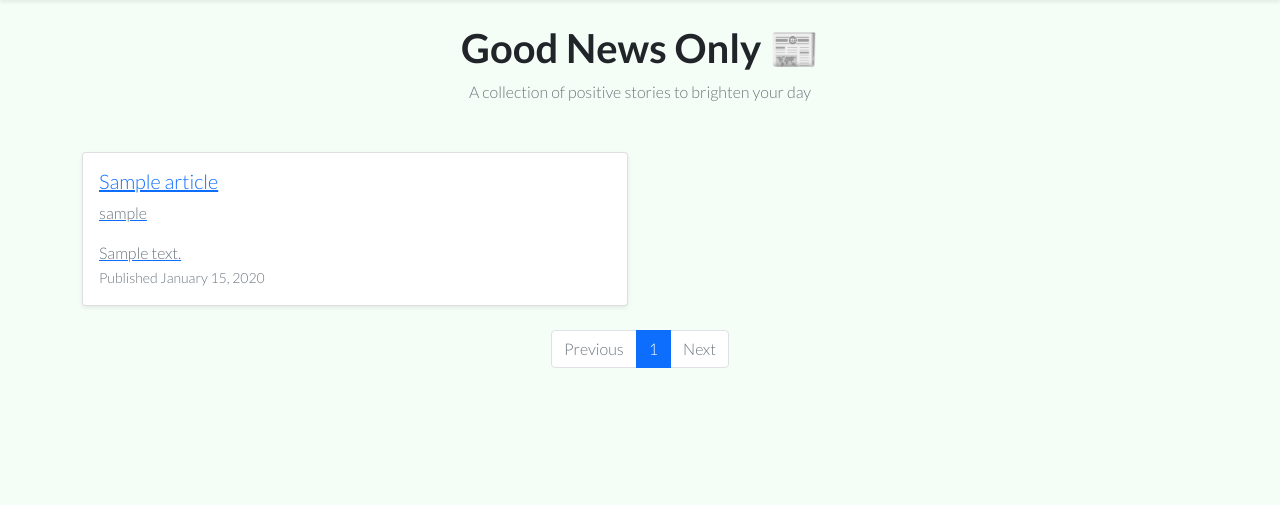
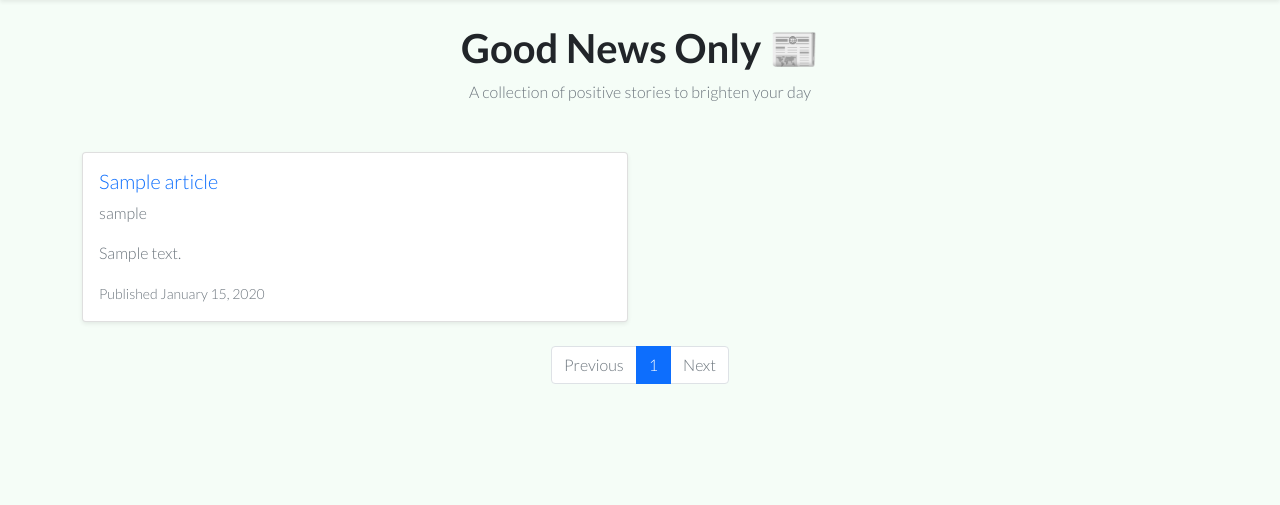
Before and after one commit to LeilsEloise/good_newspaper, a Django app: page /newstories/ in a window 1280 px wide. Shown: the part 60-565 px from the top of the page. Run offline with Django 4.2, Linux system fonts and the light colour scheme; tables that the repository leaves empty hold one stand-in row (values such as "Sample post").

Commit message:
updated index.html as articles were still not linking - ChatGPT recommended fix which was implemented

```diff
--- a/newstories/templates/newstories/index.html
+++ b/newstories/templates/newstories/index.html
@@ -20,9 +20,11 @@
             <div class="col-md-6 mb-4">
                 <div class="card h-100 shadow-sm">
                     <div class="card-body d-flex flex-column">
-                    <a href="{% url 'article_detail' post.slug %}" class="article-link">
                         <h5 class="card-title">
+                            <!--Chat GPT Code Update Suggestion-->
+                        <a href="{% url 'article_detail' article.slug %}" class="text-decoration-none">
                             {{ article.title }}
+                        </a>
                         </h5>
                         <p class="card-text text-muted">
                             {{ article.author }}
@@ -30,7 +32,6 @@
                         <p class="card-text text-muted">
                             {{ article.excerpt }}
                         </p>
-                    </a>
                         <div class="mt-auto">
                             <small class="text-muted">
                                 Published {{ article.created_on|date:"F j, Y" }}
```
